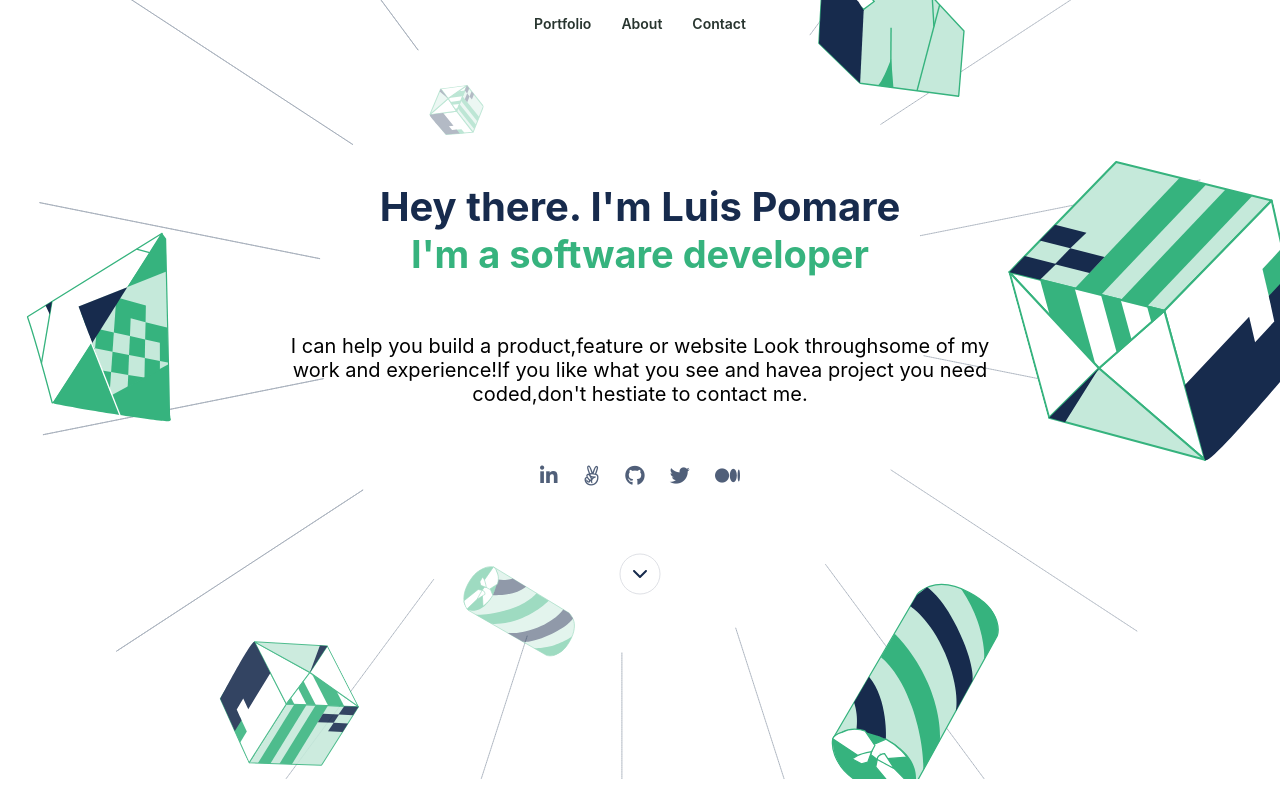
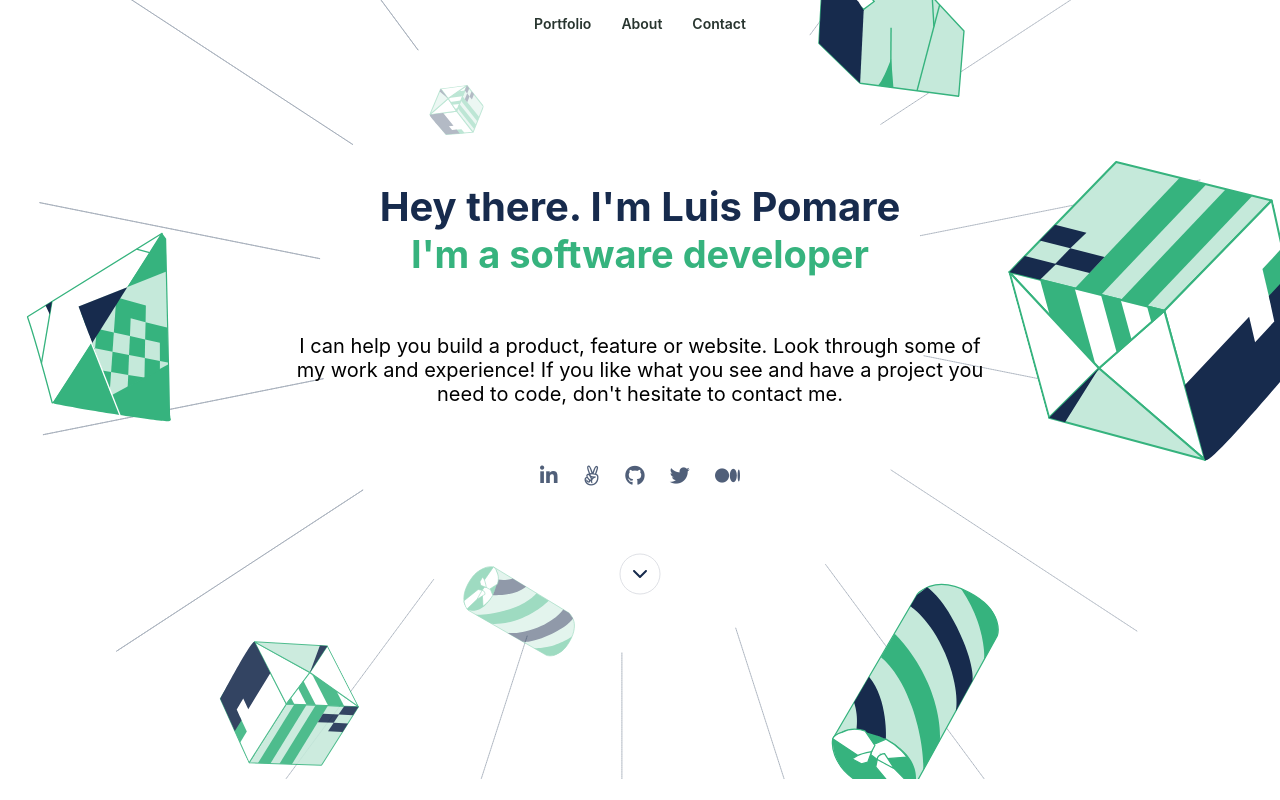
Before and after one commit to luis-pomare/Portfolio, a React (Create React App) app: page / in a window 1280 px wide. Shown: the top 800 px of the page. Built offline with nearby package versions, Linux system fonts and the light colour scheme.

Commit message:
Fix header typos

```diff
--- a/src/sections/Header.js
+++ b/src/sections/Header.js
@@ -21,17 +21,10 @@
         I'm a software <br />
         developer
       </h2>
-      <p className='text1' tabIndex='5'>
-        I can help you build a product,
-        <br />
-        feature or website Look through
-        <br />
-        some of my work and experience!
-        <br />
-        If you like what you see and have
-        <br />a project you need coded,
-        <br />
-        don't hestiate to contact me.
+      <p className="text1" tabindex="5">
+        I can help you build a product, feature or website. Look through some of my
+        work and experience! If you like what you see and have a project you need
+        to code, don't hesitate to contact me.
       </p>
       <section className='social' tabIndex='6'>
         <a
```
